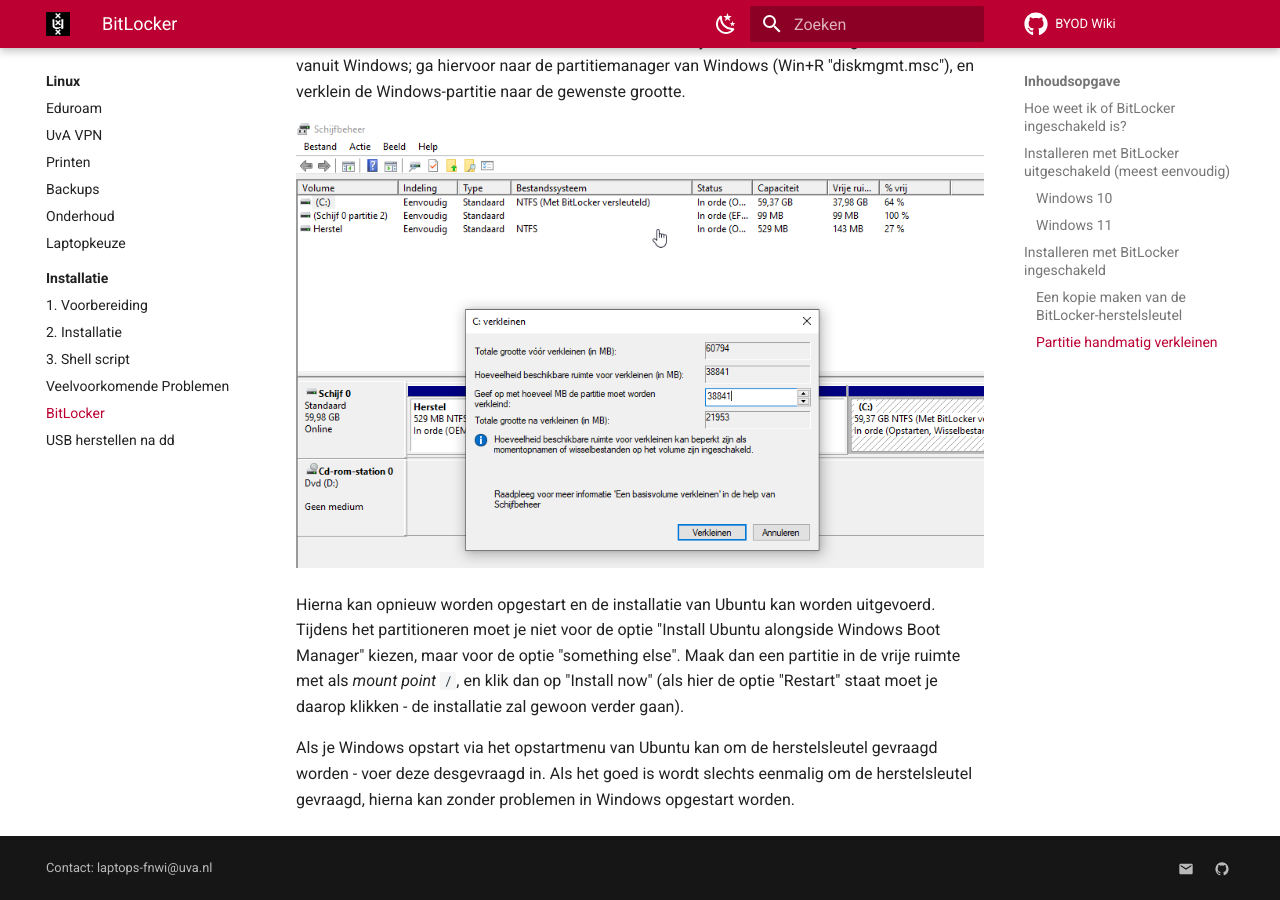
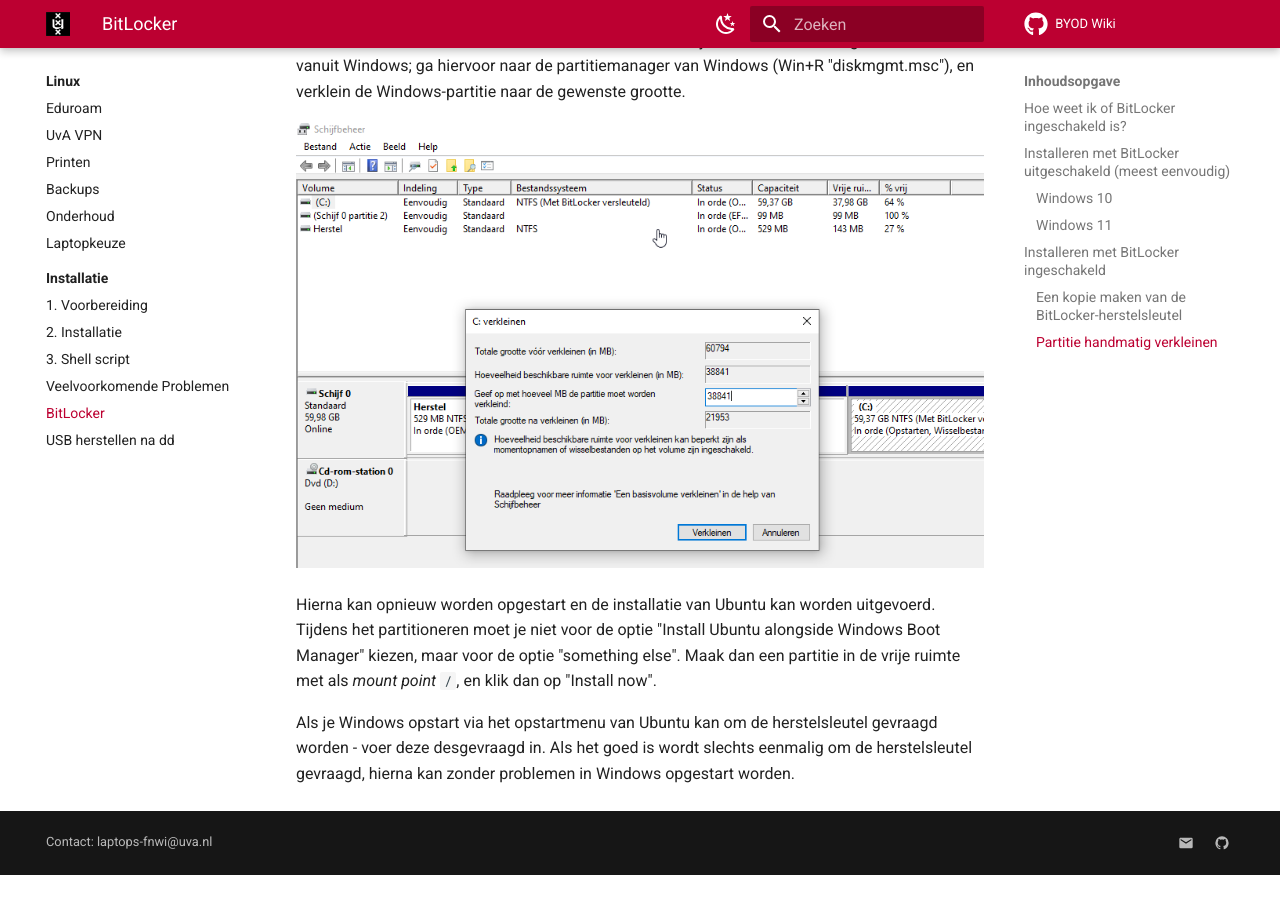
Before and after one commit to svkampen/byod-wiki, an MkDocs documentation site: the page built from docs/linux/installatie/bitlocker.md, in a window 1280 px wide and 900 px high, scrolled down 3646 px. Built offline with MkDocs 1.6.1 and Material for MkDocs 9.7.7, drawn with Linux system fonts in a browser that asks for light colours; comment, search, counter and statistics services are not loaded; after the commit the page ends 4521 px from its top, so only the background shows below that.

Commit message:
BitLocker: Restart-knop wordt niet meer weergegeven
(Ubuntu-bug 1942648, is ondertussen gefixt)

```diff
--- a/docs/linux/installatie/bitlocker.md
+++ b/docs/linux/installatie/bitlocker.md
@@ -47,6 +47,6 @@
 
 ![Disk partitie verkleinen](../../assets/bitlocker-resize-partition.png)
 
-Hierna kan opnieuw worden opgestart en de installatie van Ubuntu kan worden uitgevoerd. Tijdens het partitioneren moet je niet voor de optie "Install Ubuntu alongside Windows Boot Manager" kiezen, maar voor de optie "something else". Maak dan een partitie in de vrije ruimte met als *mount point* `/`, en klik dan op "Install now" (als hier de optie "Restart" staat moet je daarop klikken - de installatie zal gewoon verder gaan).
+Hierna kan opnieuw worden opgestart en de installatie van Ubuntu kan worden uitgevoerd. Tijdens het partitioneren moet je niet voor de optie "Install Ubuntu alongside Windows Boot Manager" kiezen, maar voor de optie "something else". Maak dan een partitie in de vrije ruimte met als *mount point* `/`, en klik dan op "Install now".
 
 Als je Windows opstart via het opstartmenu van Ubuntu kan om de herstelsleutel gevraagd worden - voer deze desgevraagd in. Als het goed is wordt slechts eenmalig om de herstelsleutel gevraagd, hierna kan zonder problemen in Windows opgestart worden.
```
